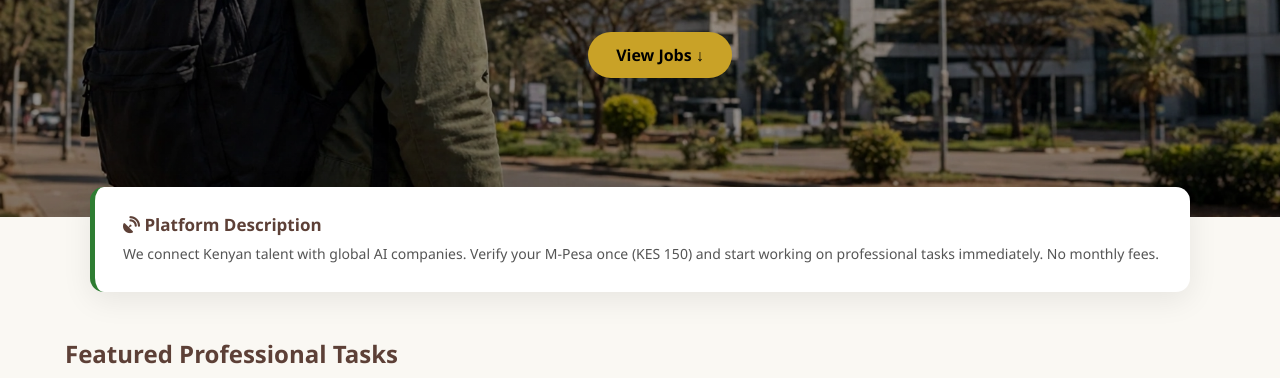
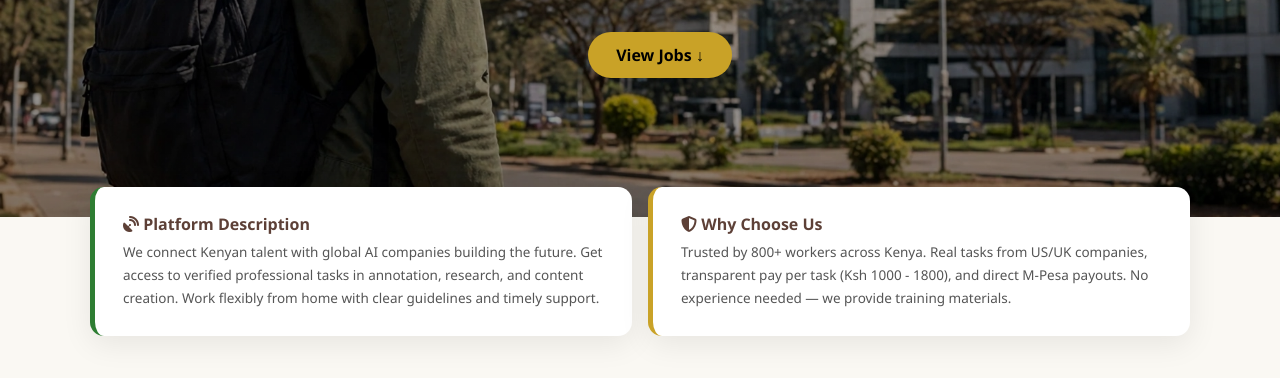
Before and after one commit to Gody-debug/work-_remotely_kenya, a website: page index.html in a window 1280 px wide. Shown: the part 406-784 px from the top of the page. Drawn offline with Linux system fonts and the light colour scheme.

Commit message:
Revise index.html for improved layout and content
Updated the layout and content of the index.html file to enhance the user interface and provide clearer information about the platform's offerings.

```diff
--- a/index.html
+++ b/index.html
@@ -13,7 +13,7 @@
     <b style="font-size:20px; color:#5D4037;"><i class="fa-solid fa-briefcase"></i> WorkRemote</b>
     <a href="#about" style="text-decoration:none; color:#666; font-size:13px;"><i class="fa-solid fa-circle-info"></i> About Us</a>
   </div>
-  <div id="authBtn"><a href="payment.html" style="background:#5D4037; color:white; padding:10px 20px; border-radius:25px; text-decoration:none; font-weight:bold; font-size:13px;">Register / Login</a></div>
+  <div id="authBtn"><a href="register.html" style="background:#5D4037; color:white; padding:10px 20px; border-radius:25px; text-decoration:none; font-weight:bold; font-size:13px;">Register / Login</a></div>
 </div>
 
 <div style="width:100%; height:520px; background:linear-gradient(rgba(0,0,0,0.2), rgba(0,0,0,0.45)), url('hero.jpg.webp') center/cover no-repeat; display:flex; align-items:center; justify-content:center; text-align:center; padding:20px;">
@@ -24,10 +24,14 @@
   </div>
 </div>
 
-<div style="max-width:1100px; margin:-30px auto 0 auto; padding:0 20px; position:relative; z-index:5;">
+<div style="max-width:1100px; margin:-30px auto 0 auto; padding:0 20px; position:relative; z-index:5; display:grid; grid-template-columns:1fr 1fr; gap:16px;">
   <div style="background:white; border-radius:14px; padding:26px 28px; box-shadow:0 8px 30px rgba(0,0,0,0.08); border-left:5px solid #2E7D32;">
-    <h3 style="margin:0 0 6px 0; color:#5D4037; font-size:17px;"><i class="fa-solid fa-satellite-dish"></i> Platform Description</h3>
-    <p style="margin:0; color:#555; font-size:14px; line-height:1.7;">We connect Kenyan talent with global AI companies. Verify your M-Pesa once (KES 150) and start working on professional tasks immediately. No monthly fees.</p>
+    <h3 style="margin:0 0 6px 0; color:#5D4037; font-size:16px;"><i class="fa-solid fa-satellite-dish"></i> Platform Description</h3>
+    <p style="margin:0; color:#555; font-size:13.5px; line-height:1.7;">We connect Kenyan talent with global AI companies building the future. Get access to verified professional tasks in annotation, research, and content creation. Work flexibly from home with clear guidelines and timely support.</p>
+  </div>
+  <div style="background:white; border-radius:14px; padding:26px 28px; box-shadow:0 8px 30px rgba(0,0,0,0.08); border-left:5px solid #C9A227;">
+    <h3 style="margin:0 0 6px 0; color:#5D4037; font-size:16px;"><i class="fa-solid fa-shield-halved"></i> Why Choose Us</h3>
+    <p style="margin:0; color:#555; font-size:13.5px; line-height:1.7;">Trusted by 800+ workers across Kenya. Real tasks from US/UK companies, transparent pay per task (Ksh 1000 - 1800), and direct M-Pesa payouts. No experience needed — we provide training materials.</p>
   </div>
 </div>
 
@@ -39,7 +43,7 @@
 <div id="about" style="background:white; margin-top:60px; padding:55px 25px; border-top:1px solid #eee;">
   <div style="max-width:1100px; margin:auto;">
     <h2 style="color:#5D4037;"><i class="fa-solid fa-users"></i> About Us</h2>
-    <p style="color:#555; line-height:1.8; max-width:700px;">We are a Kenyan remote work platform providing real AI tasks. One-time activation <b>Ksh 150</b> verifies your M-Pesa for payouts. No monthly charges.</p>
+    <p style="color:#555; line-height:1.8; max-width:700px;">We are a Kenyan remote work platform providing real AI tasks. Start with a quick skill survey to match you to the best tasks. Activation required to verify your payout account.</p>
   </div>
 </div>
 
@@ -68,7 +72,7 @@ document.getElementById('jobsGrid').innerHTML = jobs.map(j=>`
       <b style="color:#2E7D32;">Ksh ${j.pay}</b>
       <span style="font-size:11px; background:#E8F5E9; color:#2E7D32; padding:6px 12px; border-radius:20px;"><i class="fa-solid fa-circle" style="font-size:6px;"></i> Available</span>
     </div>
-    <button onclick="location.href='payment.html'" style="width:100%; margin-top:14px; background:#5D4037; color:white; border:none; padding:13px; border-radius:10px; font-weight:bold; cursor:pointer;">Apply for Task →</button>
+    <button onclick="location.href='register.html'" style="width:100%; margin-top:14px; background:#5D4037; color:white; border:none; padding:13px; border-radius:10px; font-weight:bold; cursor:pointer;">Apply for Task →</button>
   </div>
 `).join('');
 </script>
```
